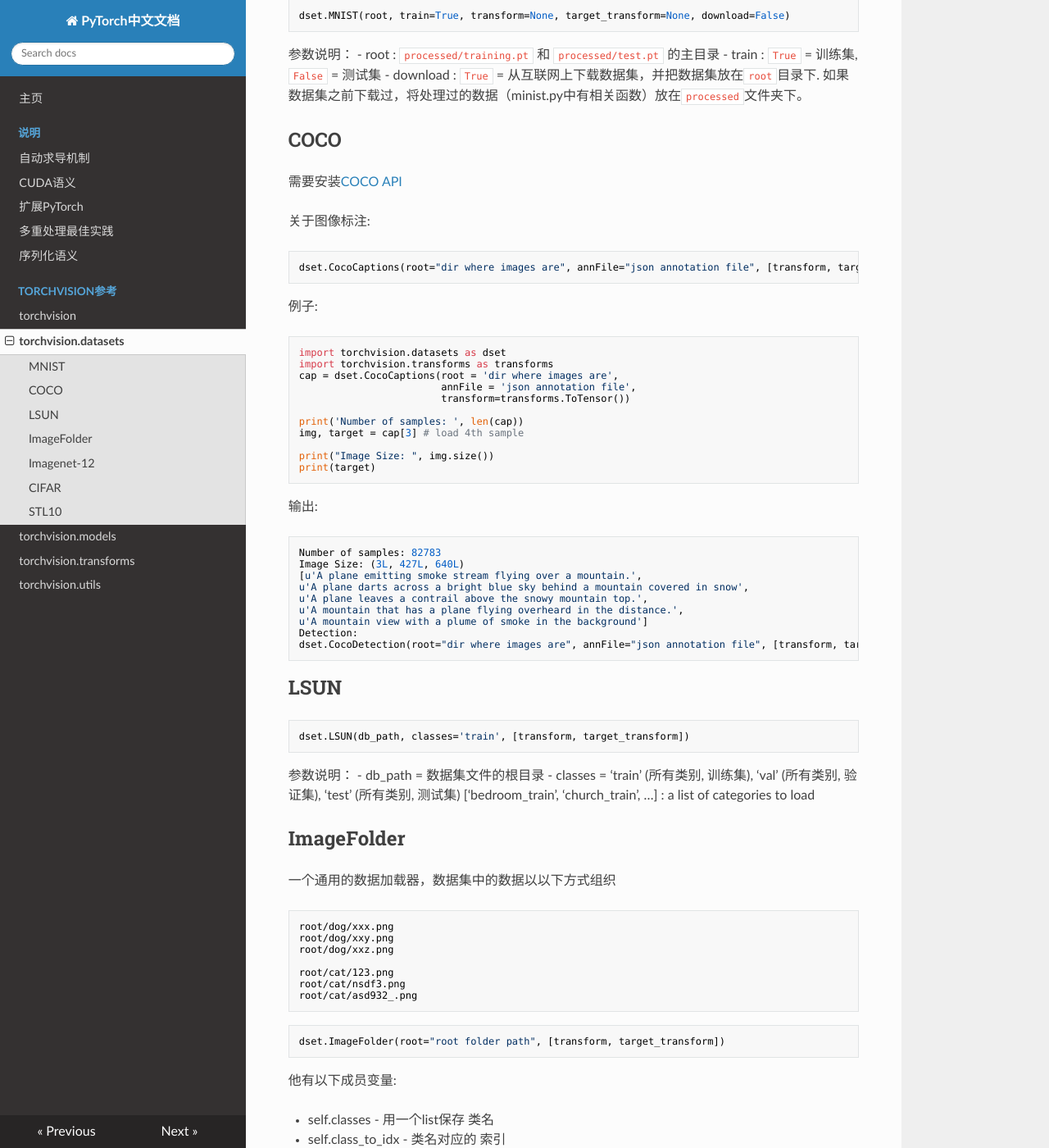
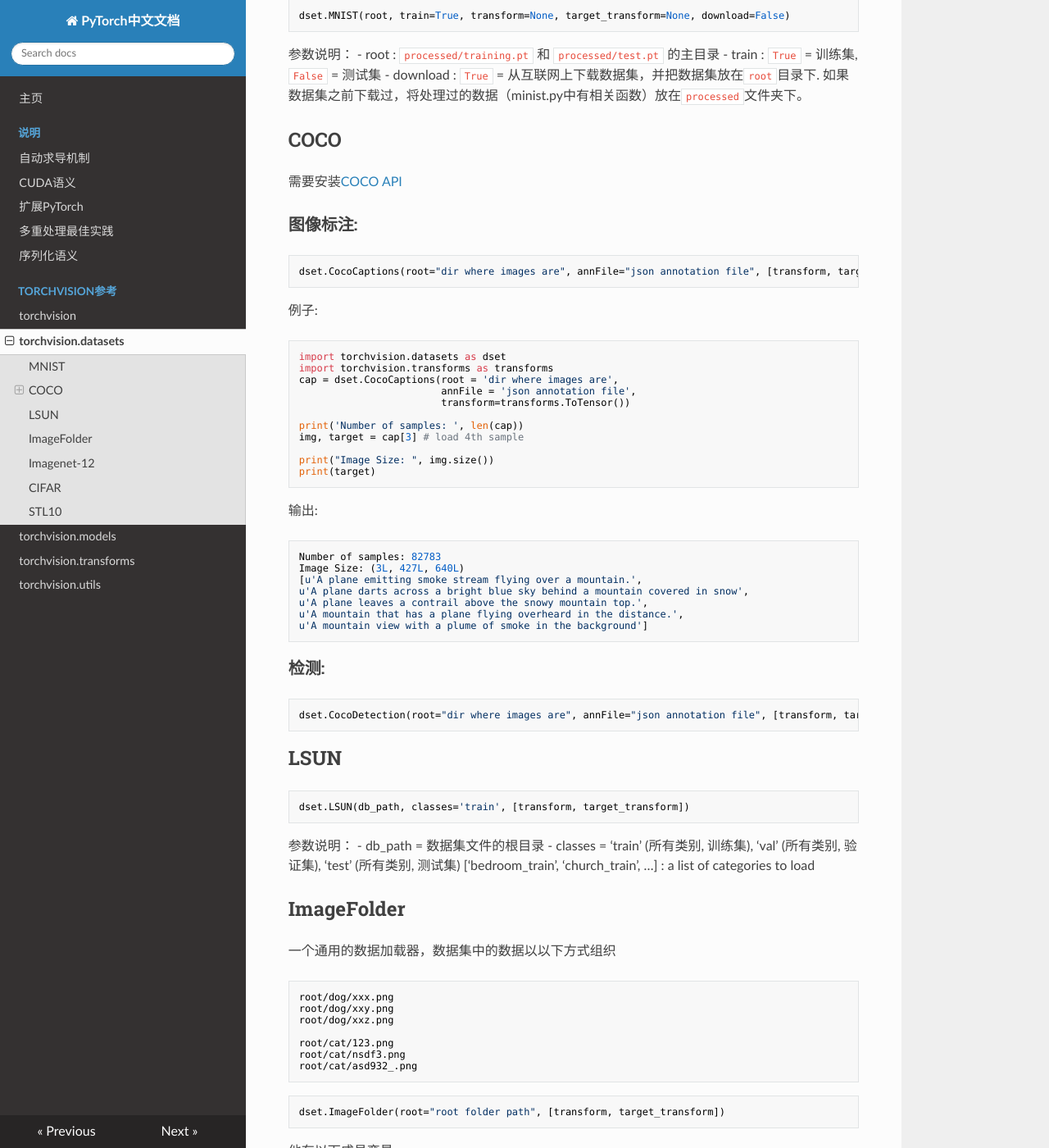
Before and after one commit to awfssv/pytorch-cn, an MkDocs documentation site: the page built from docs/torchvision/torchvision-datasets.md, in a window 1280 px wide and 1400 px high, scrolled down 906 px. Shown: the whole window at 82% size. Built offline with MkDocs 1.6.1, drawn with Linux system fonts in a browser that asks for light colours; nearby versions of some CDN libraries; old or Windows-style settings are respelled for this version of MkDocs.

Commit message:
fix small bug

````diff
--- a/docs/torchvision/torchvision-datasets.md
+++ b/docs/torchvision/torchvision-datasets.md
@@ -63,7 +63,9 @@ u'A plane darts across a bright blue sky behind a mountain covered in snow',
 u'A plane leaves a contrail above the snowy mountain top.',
 u'A mountain that has a plane flying overheard in the distance.',
 u'A mountain view with a plume of smoke in the background']
-Detection:
+```
+### 检测:
+```
 dset.CocoDetection(root="dir where images are", annFile="json annotation file", [transform, target_transform])
 ```
 ## LSUN
````
Also changed, not shown: other parts of docs/torchvision/torchvision-datasets.md (+1 -1 lines).
